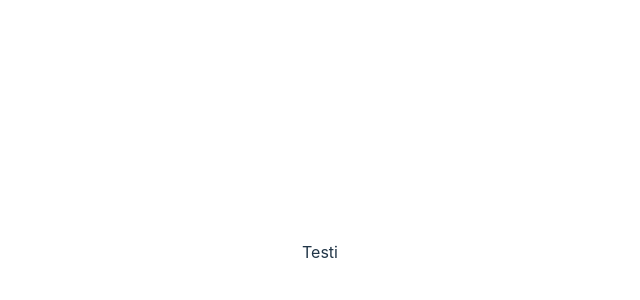
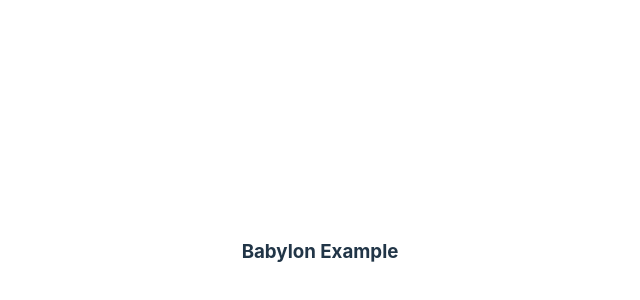
Before and after one commit to ramiinberg/babylonjs-house, a React (Vite) app: page / in a window 1280 px wide. Shown: the part 148-448 px from the top of the page, without its empty margins (320-960 px from the left). Built offline with nearby package versions, Linux system fonts and the light colour scheme.

Commit message:
babylon core installed

```diff
--- a/package.json
+++ b/package.json
@@ -9,6 +9,7 @@
     "preview": "vite preview"
   },
   "dependencies": {
+    "@babylonjs/core": "^5.31.2",
     "react": "^18.2.0",
     "react-dom": "^18.2.0"
   },
--- a/src/App.tsx
+++ b/src/App.tsx
@@ -1,7 +1,8 @@
 import './App.css'
+import BabylonExample from './components/BabylonExample'
 
 function App() {
-  return <div className='App'>Testi</div>
+  return <BabylonExample />
 }
 
 export default App
--- /dev/null
+++ b/src/components/BabylonExample.tsx
@@ -0,0 +1,8 @@
+function BabylonExample() {
+  return (
+    <div>
+      <h3>Babylon Example</h3>
+    </div>
+  )
+}
+export default BabylonExample
```
Also changed, not shown: src/BabylonExamples/BasicScene.ts (added, +22 -0 lines), 1 other file (tests, documents, lock files or other folders).
